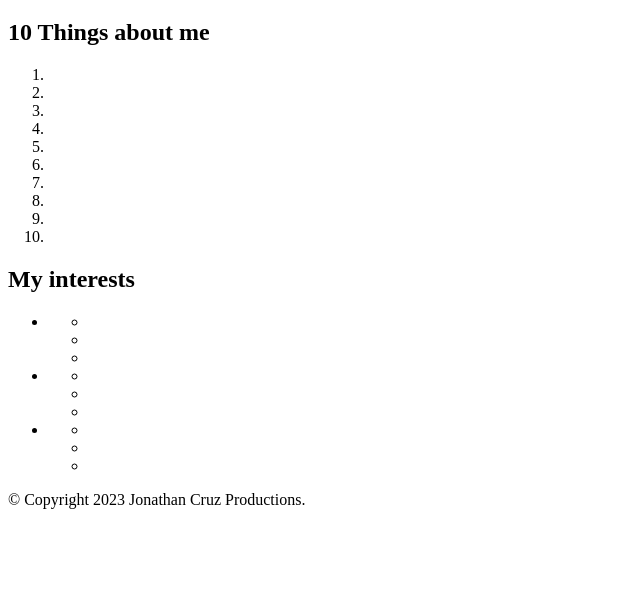
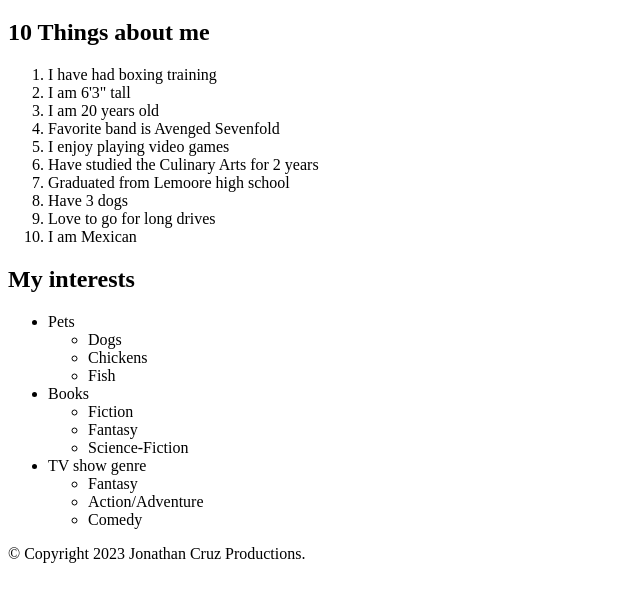
Before and after one commit to DiegoCarmona1/COMP001A.LectureActivity3, a plain HTML site: page about.html in a window 1280 px wide. Shown: the part 131-732 px from the top of the page, without its empty margins (0-640 px from the left). Drawn offline with Linux system fonts and the light colour scheme.

Commit message:
added 10 things about me and interest lists

```diff
--- a/about.html
+++ b/about.html
@@ -22,40 +22,40 @@
 <article>
     <h2>10 Things about me</h2>
     <ol>
-        <li></li>
-        <li></li>
-        <li></li>
-        <li></li>
-        <li></li>
-        <li></li>
-        <li></li>
-        <li></li>
-        <li></li>
-        <li></li>
+        <li>I have had boxing training</li>
+        <li>I am 6'3" tall</li>
+        <li>I am 20 years old</li>
+        <li>Favorite band is Avenged Sevenfold</li>
+        <li>I enjoy playing video games</li>
+        <li>Have studied the Culinary Arts for 2 years</li>
+        <li>Graduated from Lemoore high school</li>
+        <li>Have 3 dogs</li>
+        <li>Love to go for long drives</li>
+        <li>I am Mexican</li>
     </ol>
 </article>
 <article>
     <h2>My interests</h2>
     <ul>
-        <li>
+        <li>Pets
             <ul>
-                <li></li>
-                <li></li>
-                <li></li>
+                <li>Dogs</li>
+                <li>Chickens</li>
+                <li>Fish</li>
             </ul>
         </li>
-        <li>
+        <li>Books
             <ul>
-                <li></li>
-                <li></li>
-                <li></li>
+                <li>Fiction</li>
+                <li>Fantasy</li>
+                <li>Science-Fiction</li>
             </ul>
         </li>
-        <li>
+        <li>TV show genre
             <ul>
-                <li></li>
-                <li></li>
-                <li></li>
+                <li>Fantasy</li>
+                <li>Action/Adventure</li>
+                <li>Comedy</li>
             </ul>
         </li>
     </ul>
```
